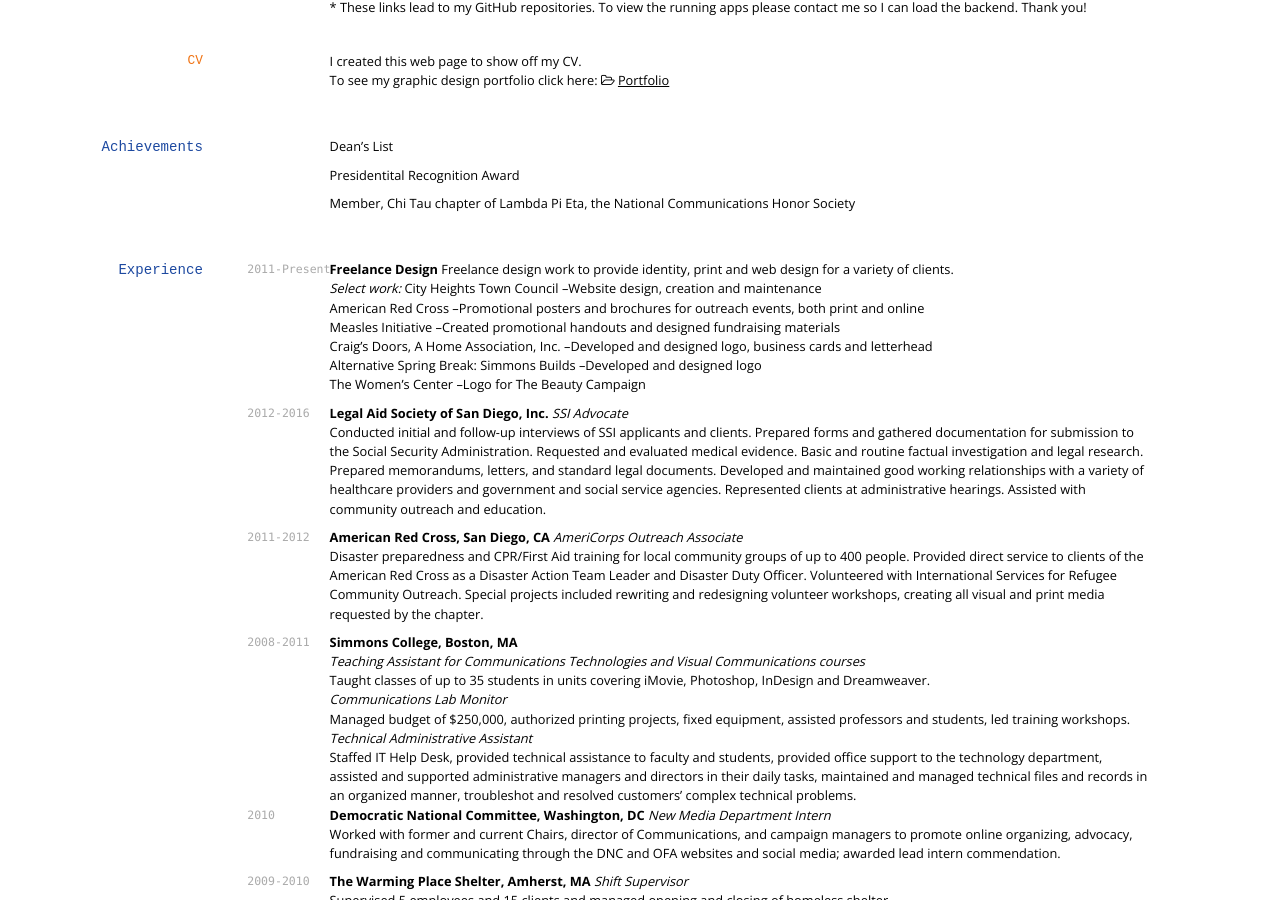
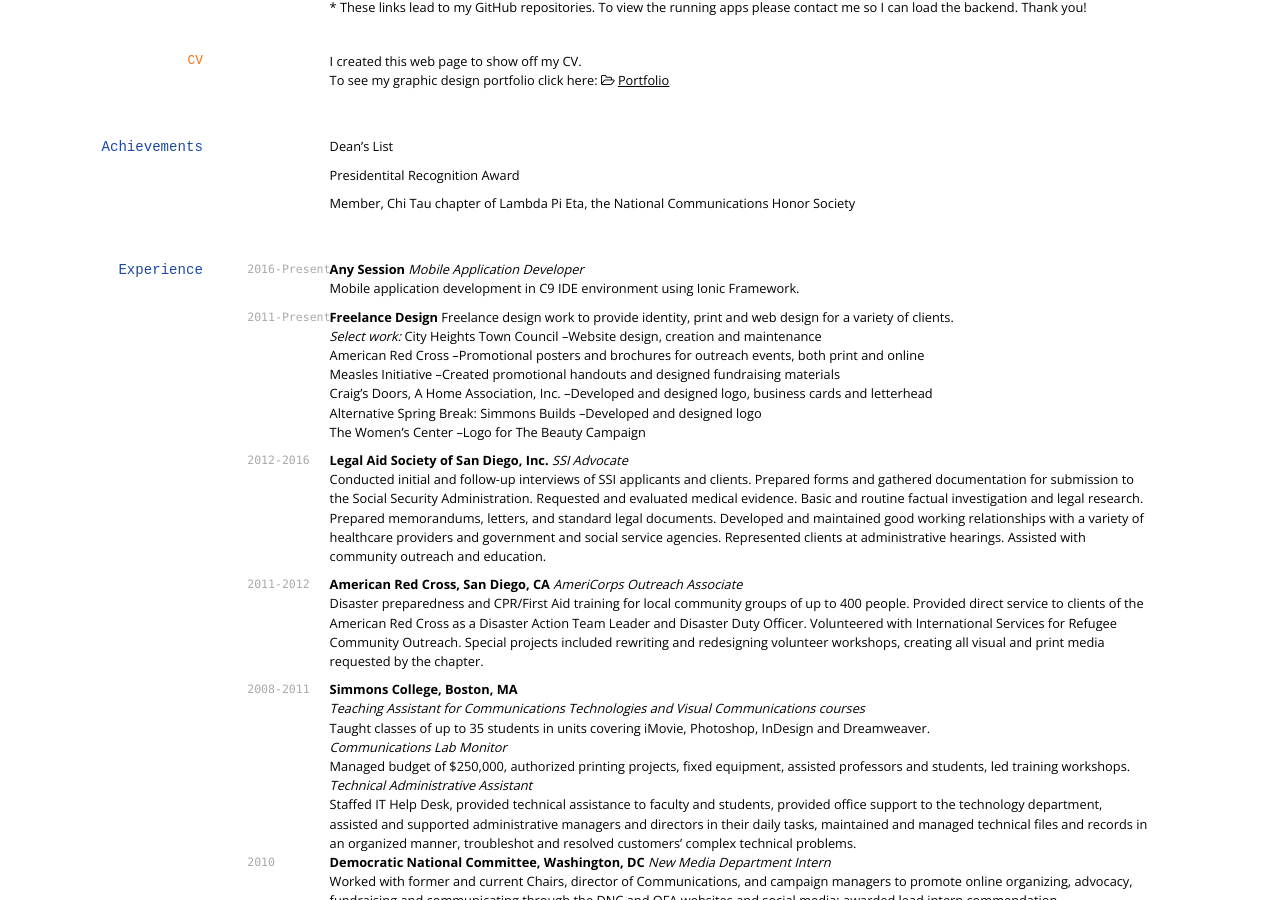
Before and after one commit to anoonan3805/anoonan.github.io, a Jekyll site: the page built from index.md, in a window 1280 px wide and 900 px high, scrolled down 1281 px. Built offline with Jekyll 4.4.1, drawn with Linux system fonts in a browser that asks for light colours; nearby versions of some CDN libraries.

Commit message:
Added Any Session

```diff
--- a/index.md
+++ b/index.md
@@ -112,6 +112,11 @@ Member, Chi Tau chapter of Lambda Pi Eta, the National Communications Honor Soci
 
 ## Experience
 
+`2016-Present`
+__Any Session__
+<em>Mobile Application Developer</em><br>
+Mobile application development in C9 IDE environment using Ionic Framework.
+
 `2011-Present`
 __Freelance Design__
 Freelance design work to provide identity, print and web design for a variety of clients.<br>
```
Also changed, not shown: 1 other file.
